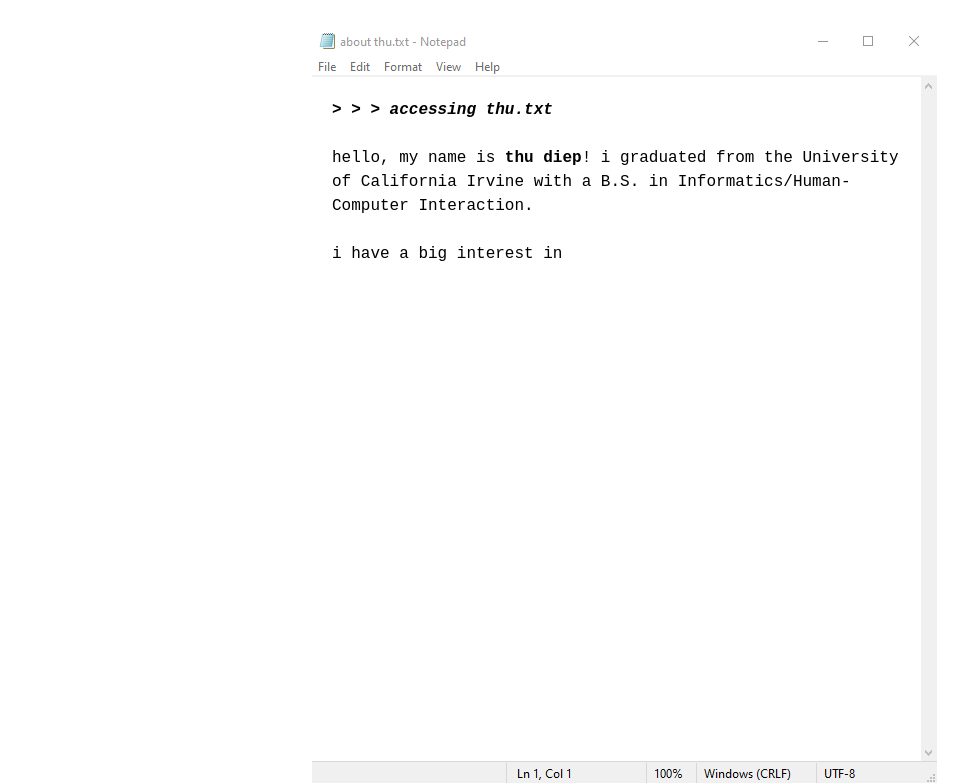
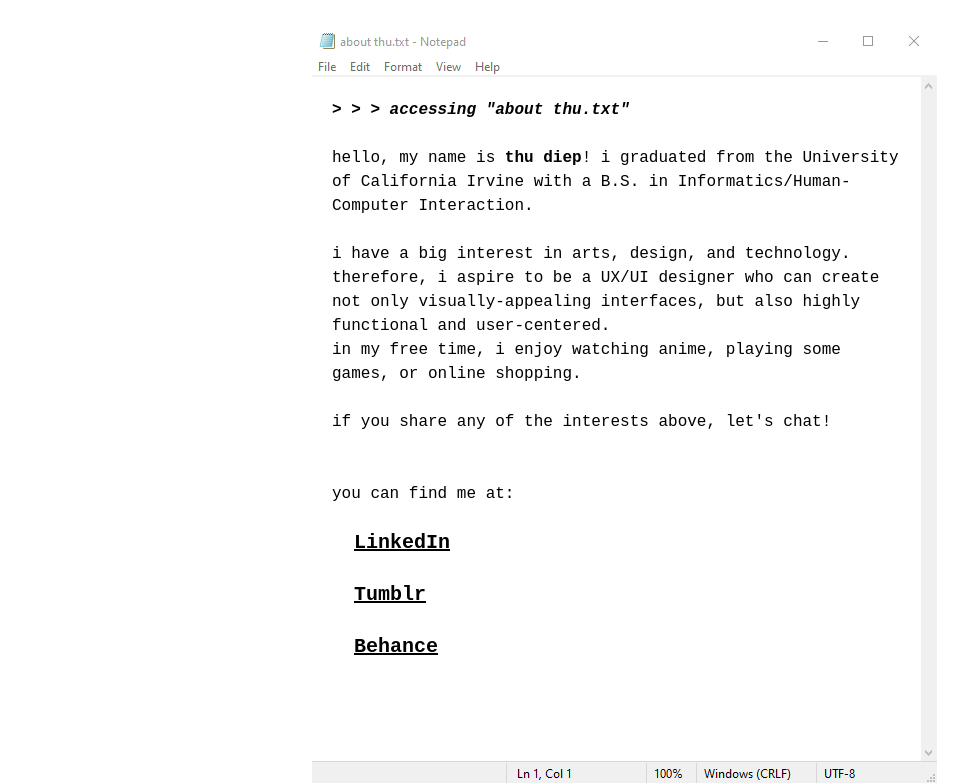
Before and after one commit to thuxdiep/thuxdiep.github.io, a plain HTML site: page about.html in a window 1280 px wide. Shown: the part 75-858 px from the top of the page, without its empty margins (8-976 px from the left). Drawn offline with Linux system fonts and the light colour scheme; grey boxes are pictures that could not be loaded; a web font is replaced by a local one.

Commit message:
updated about

```diff
--- a/about.html
+++ b/about.html
@@ -20,17 +20,27 @@
             <ul>
                 <li><a href='index.html'>Home</a></li>
                 <li><a href='about.html'>About</a></li>
-                <li><a href='#'>Work</a></li>
+                <li><a href='#'>Resume</a></li>
             </ul>
         </nav>
         <div class="container">
             <div id="aboutContainer">
                 <div id="aboutText">
-                    <p class="bold" style="font-style: italic;">> > > accessing thu.txt</p><br>
+                    <p class="bold" style="font-style: italic;">> > > accessing "about thu.txt"</p><br>
                     <p>hello, my name is <span class="bold">thu diep</span>! i graduated from the
                     University of California Irvine with a B.S. in Informatics/Human-Computer
                     Interaction.</p><br>
-                    <p>i have a big interest in</p>
+                    <p>i have a big interest in arts, design, and technology. therefore, i aspire to be a UX/UI designer who can create not only visually-appealing interfaces, but also highly functional and user-centered.<br>
+                    in my free time, i enjoy watching anime, playing some games, or online shopping.
+                    </p><br>
+                    <p>if you share any of the interests above, let's chat!</p><br><br>
+                    <p>you can find me at:<br>
+                    </p>
+                    <ul class="socials">
+                        <li><a href='https://www.linkedin.com/in/thu-diep/'>LinkedIn</a></li>
+                        <li><a href='https://thufolio.tumblr.com/'>Tumblr</a></li>
+                        <li><a href='https://www.behance.net/thu-diep'>Behance</a></li>
+                    </ul>
 
                 </div>
             </div>
--- a/css/mystyle.css
+++ b/css/mystyle.css
@@ -58,6 +58,32 @@ nav ul li a:hover{
     transition: 0.5s;
 }
 
+.socials li {
+    list-style: none;
+    /* padding: 10px 20px; */
+    padding-top: 22px;
+    padding-left: 22px;
+    font-size: 20px;
+    font-family: 'PT Mono', monospace;
+}
+.socials a {
+    color: black;
+    font-weight: bold;
+}
+.socials a:hover {
+    color: #BFBFBF;
+    transition: 0.5s;
+}
+.socials a:visited {
+    color: black;
+}
+.socials a:visited:hover {
+    color: #BFBFBF;
+    transition: 0.5s;
+}
+
+
+
 .backVideo {
     position: absolute;
     right: 0;
```
Also changed, not shown: index.html (+1 -1 lines).
